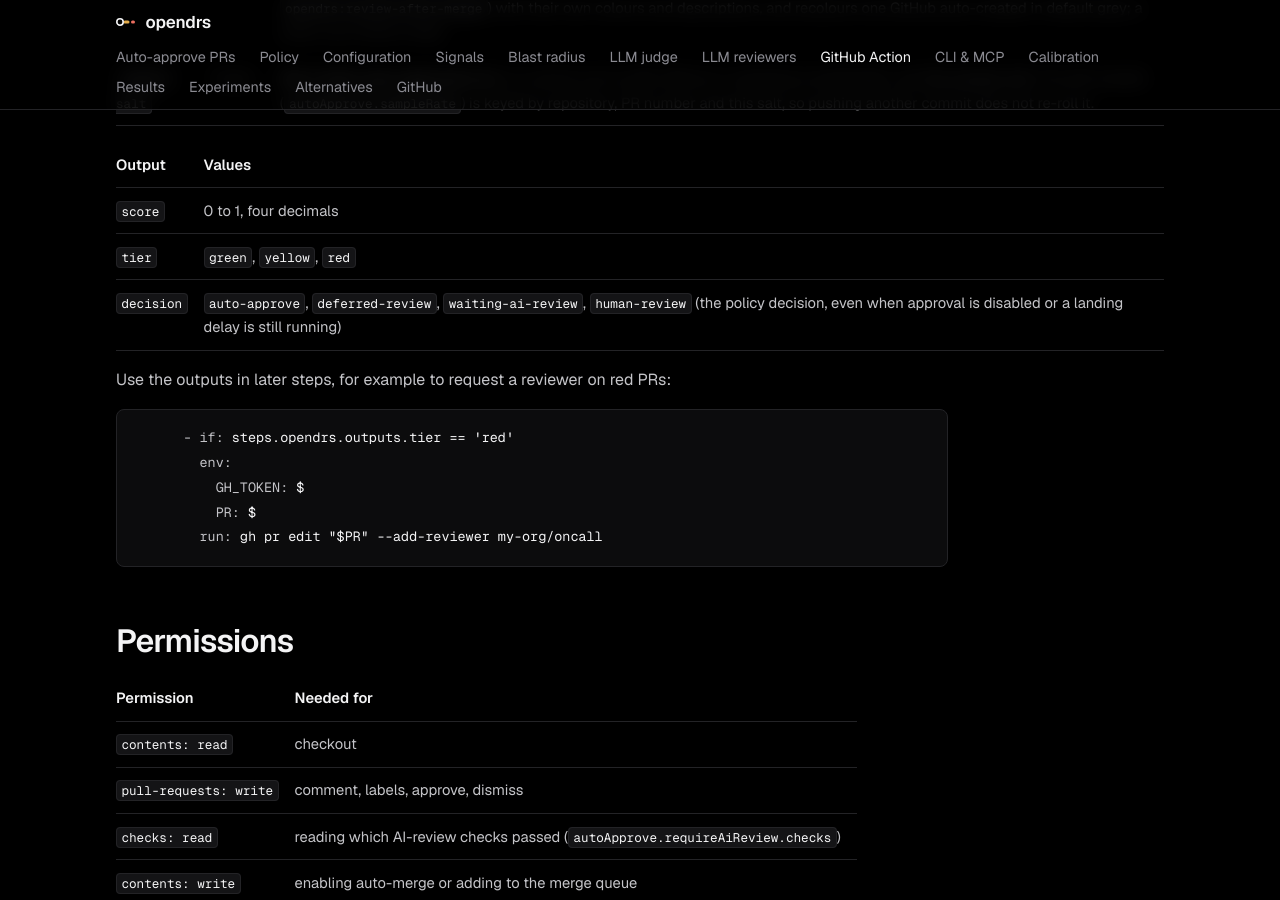
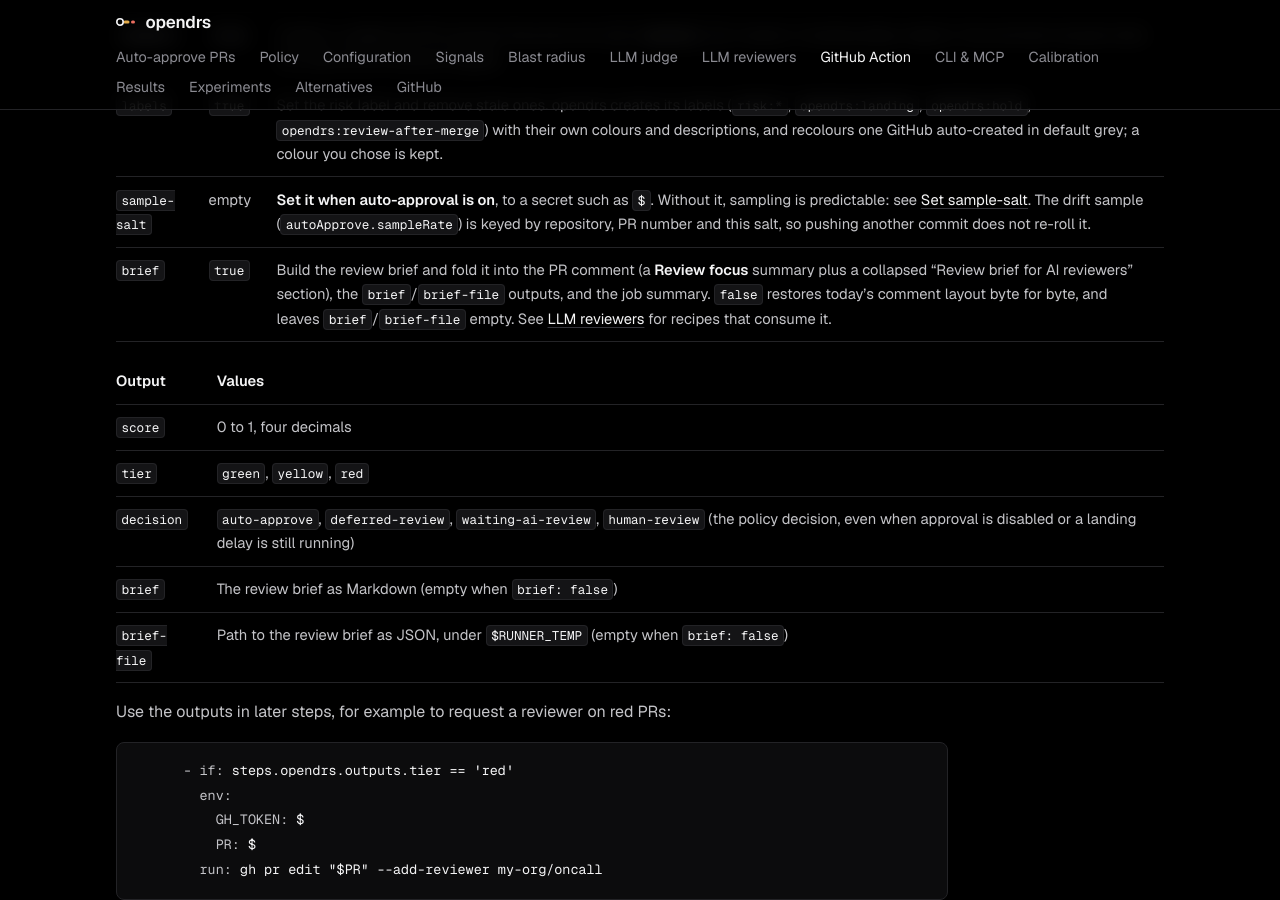
Before and after one commit to actions-marketplace-validations/error-path_opendrs, a Jekyll site: the page built from docs/github-action.md, in a window 1280 px wide and 900 px high, scrolled down 1933 px. Built offline with Jekyll 4.4.1, drawn with Linux system fonts in a browser that asks for light colours; some of the changed text lies outside the part shown.

Commit message:
docs(action): the brief input, its outputs, and the new comment layout
Co-Authored-By: Claude Opus 5.5 <noreply@anthropic.com>

```diff
--- a/docs/github-action.md
+++ b/docs/github-action.md
@@ -39,6 +39,11 @@ jobs:
 computes the merge-base of the PR, and reads the config from the base commit. With a shallow clone
 the job fails with "Base commit ... is not in the checkout".
 
+The comment now leads with a **Review focus** summary (at most 3 bullets) and a collapsed
+"Review brief for AI reviewers" section; the signal table, unknowns, policy reasons and LLM block
+move into a collapsed "Score details" section. If you scrape the table, expand that section or use
+the outputs instead; `brief: false` keeps the old layout exactly.
+
 Keep the `concurrency` block. A push cancels the run still scoring the previous head, so an old
 run cannot approve or merge a commit it did not score. The Action also re-reads the PR head before
 approving, and passes the scored commit as `expectedHeadOid` when it enables auto-merge or
@@ -63,12 +68,15 @@ opendrs checks out and reads the PR's code. opendrs scores on events that carry
 | `comment` | `true` | Create or update the PR comment (found by the `<!-- opendrs -->` marker). A landing delay needs it: the comment records when the head commit became eligible. |
 | `labels` | `true` | Set the risk label and remove stale ones. opendrs creates its labels (`risk:*`, `opendrs:landing`, `opendrs:hold`, `opendrs:review-after-merge`) with their own colours and descriptions, and recolours one GitHub auto-created in default grey; a colour you chose is kept. |
 | `sample-salt` | empty | **Set it when auto-approval is on**, to a secret such as `${{ secrets.OPENDRS_SAMPLE_SALT }}`. Without it, sampling is predictable: see [Set sample-salt](#set-sample-salt). The drift sample (`autoApprove.sampleRate`) is keyed by repository, PR number and this salt, so pushing another commit does not re-roll it. |
+| `brief` | `true` | Build the review brief and fold it into the PR comment (a **Review focus** summary plus a collapsed "Review brief for AI reviewers" section), the `brief`/`brief-file` outputs, and the job summary. `false` restores today's comment layout byte for byte, and leaves `brief`/`brief-file` empty. See [LLM reviewers](llm-reviewers.html) for recipes that consume it. |
 
 | Output | Values |
 |---|---|
 | `score` | 0 to 1, four decimals |
 | `tier` | `green`, `yellow`, `red` |
 | `decision` | `auto-approve`, `deferred-review`, `waiting-ai-review`, `human-review` (the policy decision, even when approval is disabled or a landing delay is still running) |
+| `brief` | The review brief as Markdown (empty when `brief: false`) |
+| `brief-file` | Path to the review brief as JSON, under `$RUNNER_TEMP` (empty when `brief: false`) |
 
 Use the outputs in later steps, for example to request a reviewer on red PRs:
 
```
